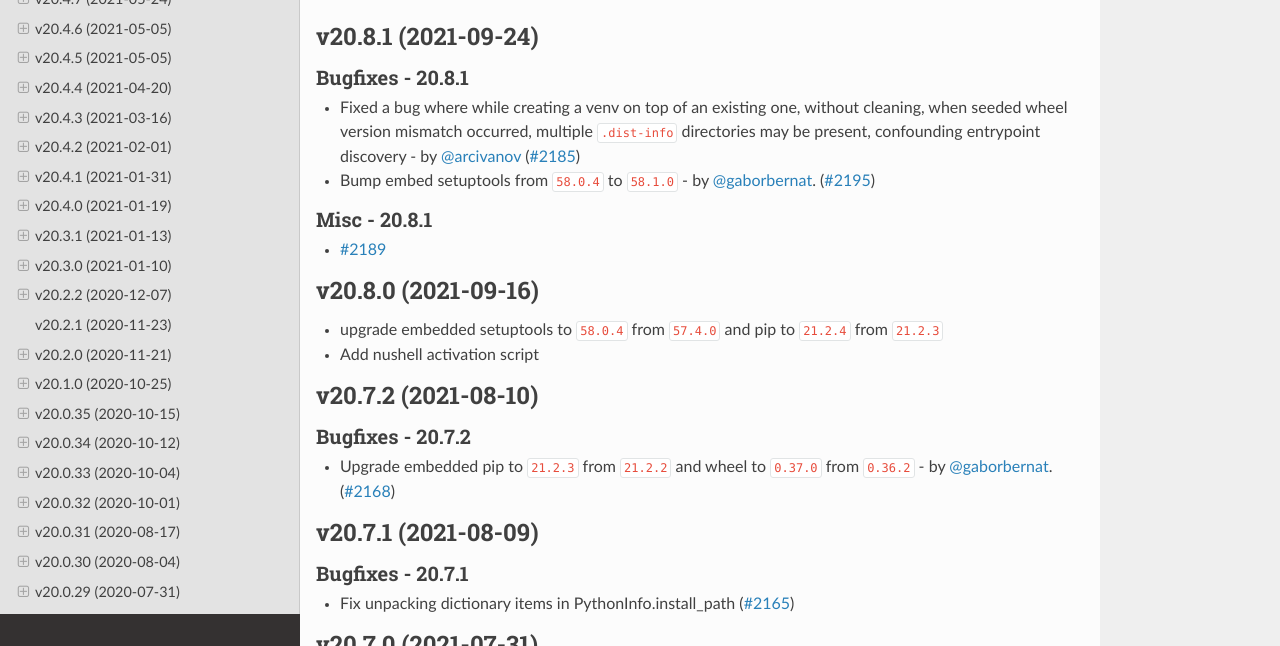
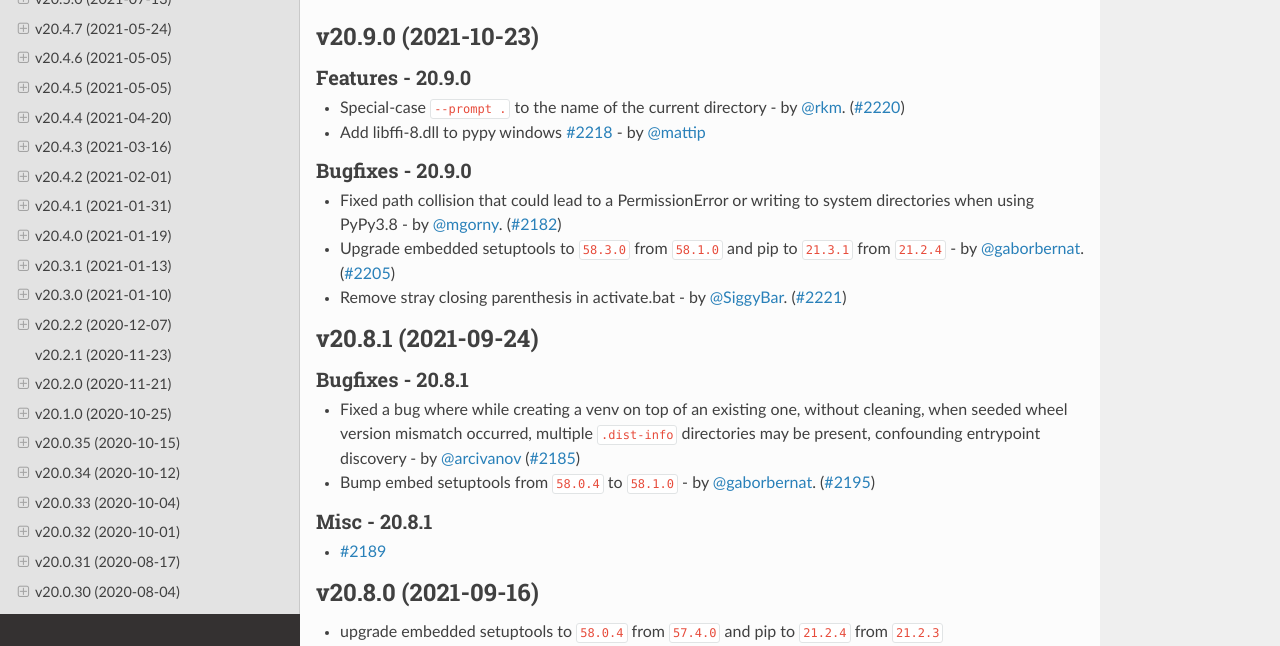
Before and after one commit to pypa/virtualenv, a Sphinx documentation site: the page built from docs/changelog.rst, in a window 1280 px wide and 900 px high, cut to the strip 254-900 px from the top of the window. Built offline with Sphinx 7.4.7 and the Read the Docs theme 2.0.0, drawn with Linux system fonts in a browser that asks for light colours; pages that are not in the unit, such as notebooks, are missing from menus; the version number could not be read and is left out.

Commit message:
Fix docs
Signed-off-by: Bernát Gábor <gaborjbernat@gmail.com>

```diff
--- a/docs/changelog.rst
+++ b/docs/changelog.rst
@@ -4,6 +4,23 @@ Release History
 .. include:: _draft.rst
 
 .. towncrier release notes start
+
+v20.9.0 (2021-10-23)
+--------------------
+
+Features - 20.9.0
+~~~~~~~~~~~~~~~~~
+- Special-case ``--prompt .`` to the name of the current directory - by :user:`rkm`. (`#2220 <https://github.com/pypa/virtualenv/issues/2220>`_)
+- Add libffi-8.dll to pypy windows `#2218 <https://github.com/pypa/virtualenv/issues/2218>`_ - by :user:`mattip`
+
+Bugfixes - 20.9.0
+~~~~~~~~~~~~~~~~~
+- Fixed path collision that could lead to a PermissionError or writing to system
+  directories when using PyPy3.8 - by :user:`mgorny`. (`#2182 <https://github.com/pypa/virtualenv/issues/2182>`_)
+- Upgrade embedded setuptools to ``58.3.0`` from ``58.1.0`` and pip to ``21.3.1`` from ``21.2.4`` - by
+  :user:`gaborbernat`. (`#2205 <https://github.com/pypa/virtualenv/issues/2205>`_)
+- Remove stray closing parenthesis in activate.bat - by :user:`SiggyBar`. (`#2221 <https://github.com/pypa/virtualenv/issues/2221>`_)
+
 
 v20.8.1 (2021-09-24)
 --------------------
--- a/docs/changelog/2182.bugfix.txt
+++ /dev/null
@@ -1,2 +0,0 @@
-Fixed path collision that could lead to a PermissionError or writing to system
-directories when using PyPy3.8 - by :user:`mgorny`.
--- a/docs/changelog/2205.bugfix.rst
+++ /dev/null
@@ -1,2 +0,0 @@
-Upgrade embedded setuptools to ``58.3.0`` from ``58.1.0`` and pip to ``21.3.1`` from ``21.2.4`` - by
-:user:`gaborbernat`.
--- a/docs/changelog/2218.misc.rst
+++ /dev/null
@@ -1 +0,0 @@
-add libffi-8.dll to the hard-coded list of dlls for PyPy on Windows
--- a/docs/changelog/2220.feature.rst
+++ /dev/null
@@ -1 +0,0 @@
-Special-case ``--prompt .`` to the name of the current directory - by :user:`rkm`.
--- a/docs/changelog/2221.bugfix.rst
+++ /dev/null
@@ -1 +0,0 @@
-Remove stray closing parenthesis in activate.bat - by :user:`SiggyBar`.
--- a/docs/conf.py
+++ b/docs/conf.py
@@ -64,7 +64,8 @@ def generate_draft_news():
         cwd=root,
         universal_newlines=True,
     )
-    (root / "docs" / "_draft.rst").write_text("" if "No significant changes" in new else new)
+    dest = root / "docs" / "_draft.rst"
+    dest.write_text("" if "No significant changes" in new else new)
 
 
 generate_draft_news()
--- a/setup.cfg
+++ b/setup.cfg
@@ -91,7 +91,7 @@ docs =
     sphinx>=3
     sphinx-argparse>=0.2.5
     sphinx-rtd-theme>=0.4.3
-    towncrier>=19.9.0rc1
+    towncrier>=21.3
 testing =
     coverage>=4
     coverage_enable_subprocess>=1
```
